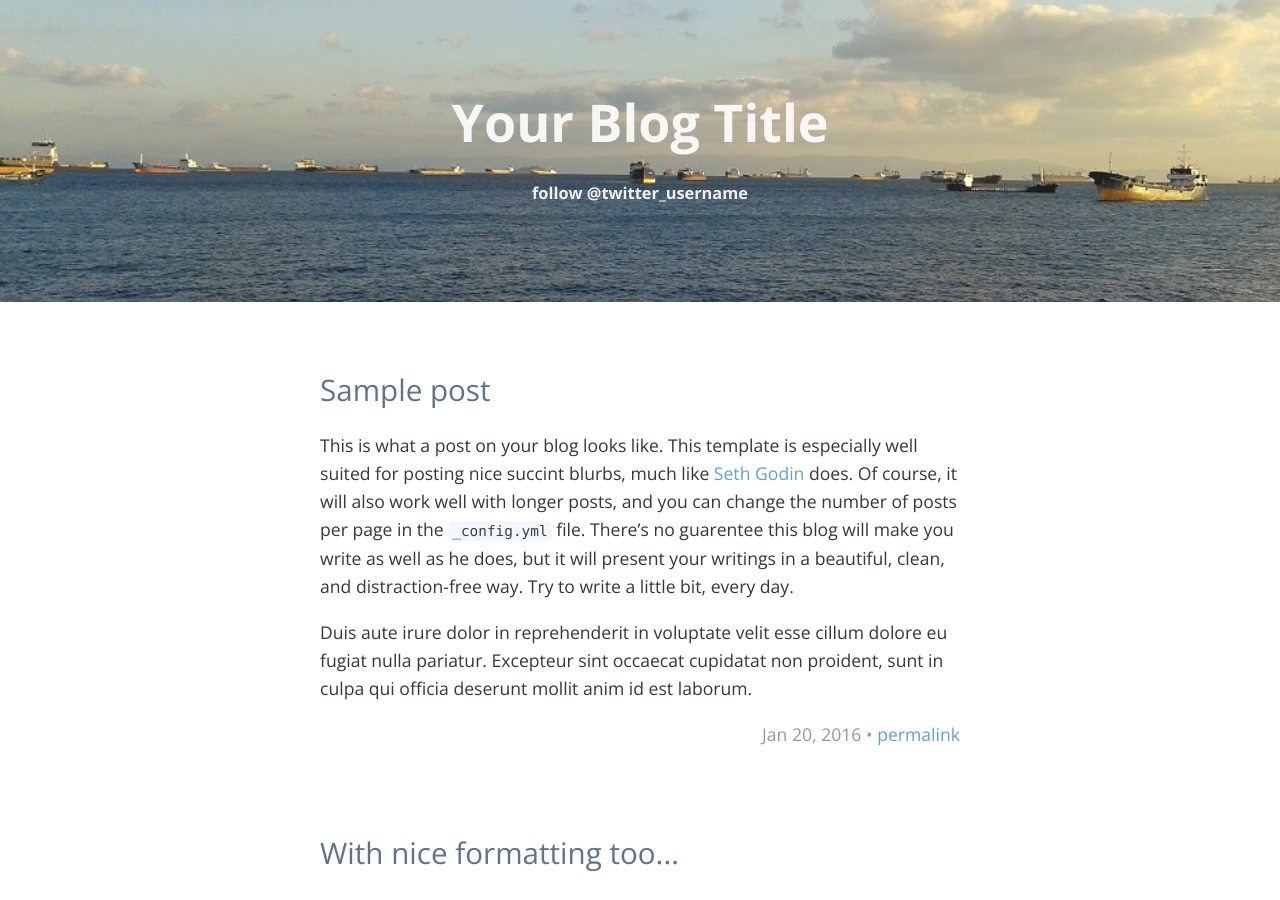
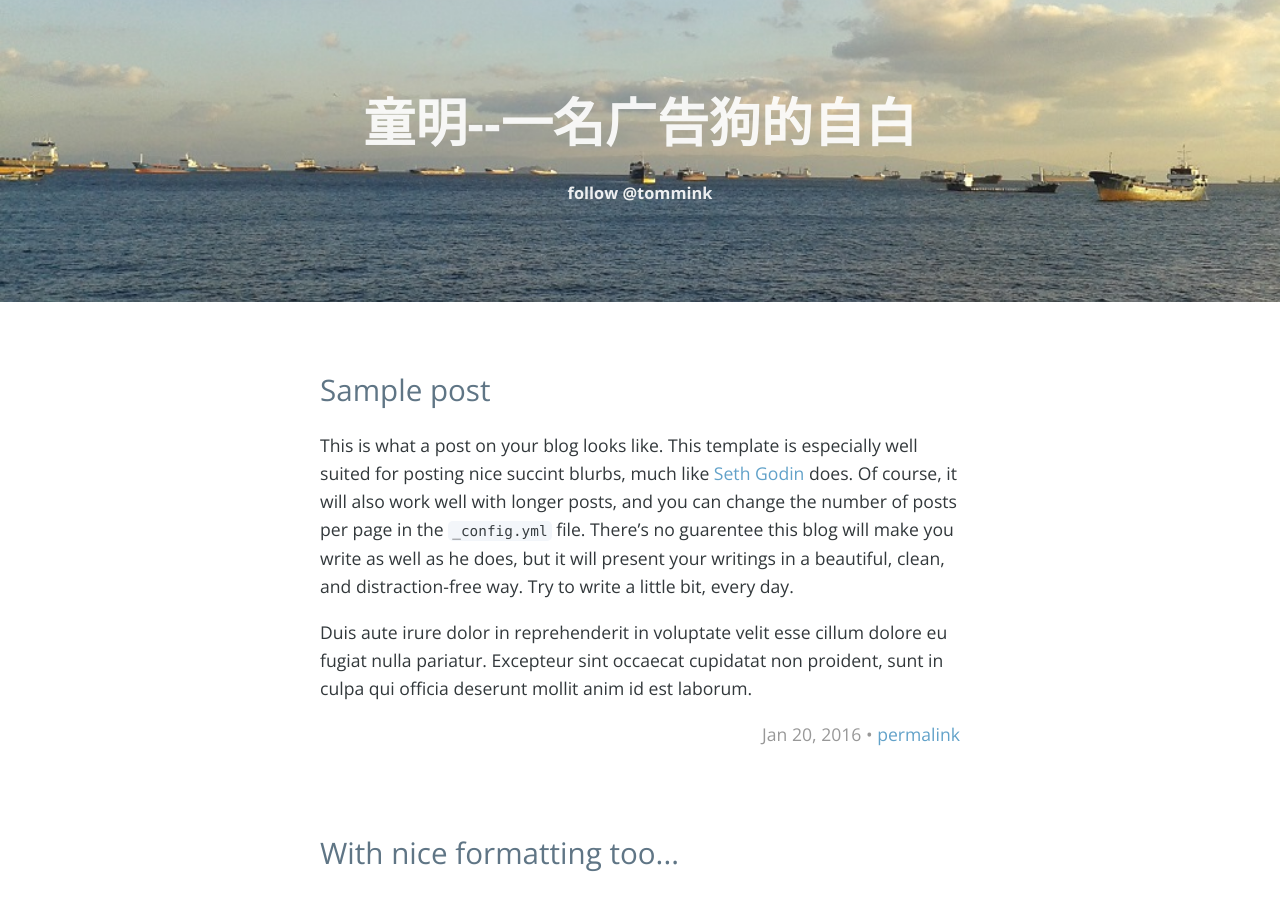
Before and after one commit to tongming/tongming.github.io, a Jekyll site: the page built from index.html, in a window 1280 px wide and 900 px high. Built offline with Jekyll 4.4.1, drawn with Linux system fonts in a browser that asks for light colours; the list of posts is cut into pages by our own code.

Commit message:
fix weibo user name

```diff
--- a/_config.yml
+++ b/_config.yml
@@ -6,12 +6,12 @@
 # 'jekyll serve'. If you change this file, please restart the server process.
 
 # Site settings
-title: Your Blog Title
+title: 童明--一名广告狗的自白
 description: '' # write a nice description for your blog
 baseurl: '' # the subpath of your site, e.g. /blog
 url: '' # the base hostname & protocol for your site http://www.example.com
 # google_analytics: 'UA-XXXXXX-X'
-twitter_username: 'twitter_username'
+weibo_username: 'tommink'
 
 # Build settings
 markdown: kramdown
--- a/_includes/header.html
+++ b/_includes/header.html
@@ -1,5 +1,5 @@
 <header class="page-header">
      <h1 class="project-name"> <a class="header-link" href="{{ site.baseurl }}/"> {{ site.title }}</a></h1>
      <!--<h3 style="font-weight: lighter;">a blog for <a class="header-link" href="http://canijustgo.com/" target="_blank">canijustgo.com</a></h3>-->
-     <h3>{% if site.twitter_username %}<a class="header-link" href="http://twitter.com/{{ site.twitter_username }}" target="_blank">follow @{{ site.twitter_username }}</a></h3>{% endif %}
+     <h3>{% if site.weibo_username %}<a class="header-link" href="http://weibo.com/{{ site.weibo_username }}" target="_blank">follow @{{ site.weibo_username }}</a></h3>{% endif %}
 </header>
```
